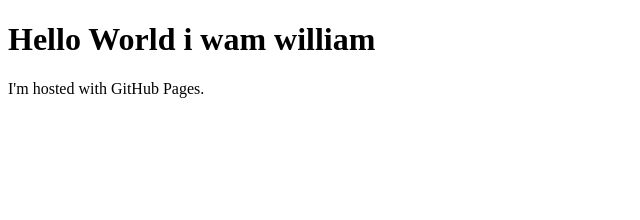
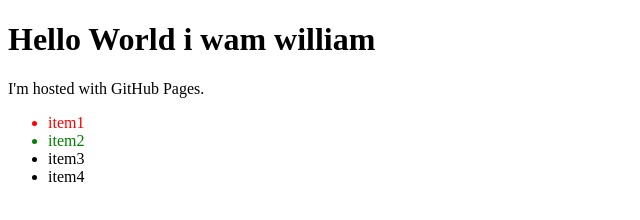
Before and after one commit to oug2000/myrepo2, a plain HTML site: page index.html in a window 1280 px wide. Shown: the whole page, without its empty margins (0-640 px from the left). Drawn offline with Linux system fonts and the light colour scheme.

Commit message:
commit 15
commit 15

```diff
--- a/index.html
+++ b/index.html
@@ -3,5 +3,11 @@
 <body>
 <h1>Hello World i wam william</h1>
 <p>I'm hosted with GitHub Pages.</p>
+<ul>
+  <li style="color: red;">item1</li>
+  <li style="color: green;">item2</li>
+  <li>item3</li>
+  <li>item4</li>
+</ul>
 </body>
 </html>
```
